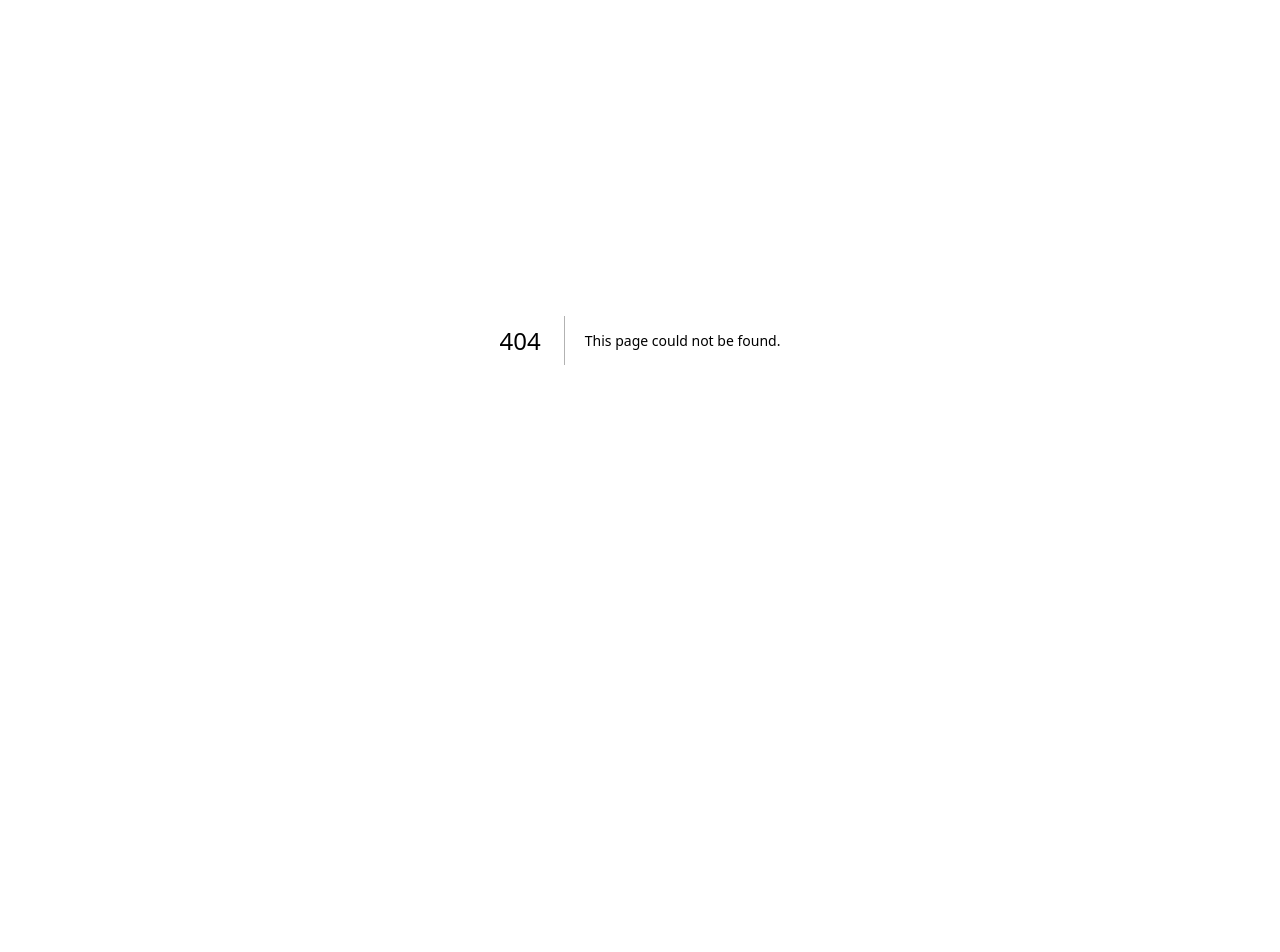
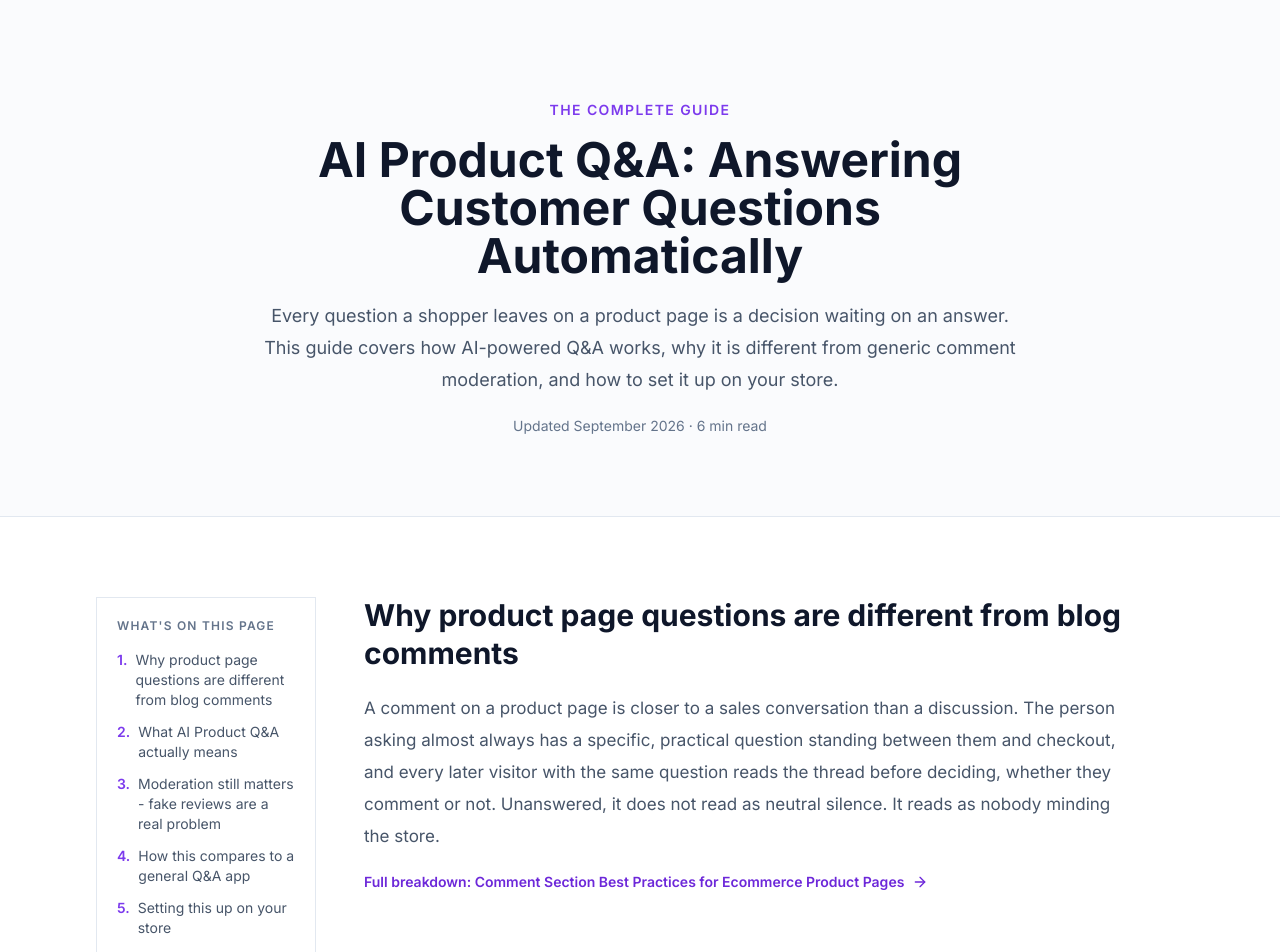
Before and after one commit to Mahdi-Ra/commentMind, a Next.js app in the folder dashboard/: page /guides/ai-product-qa in a window 1280 px wide. Before the commit this address had no page. Shown: the part 60-1012 px from the top of the page. Before the commit the page ends 800 px from the top, so only its background shows below. Built offline with nearby package versions, Linux system fonts and the light colour scheme.

Commit message:
Add AI product Q&A pillar guide

```diff
--- /dev/null
+++ b/dashboard/src/app/(landing)/guides/ai-product-qa/page.tsx
@@ -0,0 +1,90 @@
+import type { Metadata } from 'next'
+import Link from 'next/link'
+import { ArrowRight, BookOpen, CheckCircle2 } from 'lucide-react'
+import { LandingFooter } from '@/components/landing/footer'
+import { LandingNav } from '@/components/landing/nav'
+
+export const metadata: Metadata = {
+  title: { absolute: 'AI Product Q&A: Answering Customer Questions Automatically | CommentMind' },
+  description: 'How AI-powered Q&A works on product pages - answering shopper questions from your real product data, moderating fake reviews, and reducing support tickets.',
+}
+
+const toc = [
+  ['why-different', 'Why product page questions are different from blog comments'],
+  ['what-it-means', 'What AI Product Q&A actually means'],
+  ['moderation', 'Moderation still matters - fake reviews are a real problem'],
+  ['comparison', 'How this compares to a general Q&A app'],
+  ['setup', 'Setting this up on your store'],
+]
+
+export default function AiProductQaGuide() {
+  return (
+    <div className="min-h-screen bg-white">
+      <LandingNav />
+      <main>
+        <section className="border-b border-slate-200 bg-slate-50/70 pb-16 pt-32 sm:pb-20 sm:pt-40">
+          <div className="mx-auto max-w-4xl px-4 sm:px-6 lg:px-8">
+            <div className="mx-auto max-w-3xl text-center">
+              <p className="text-sm font-semibold uppercase tracking-widest text-violet-600">The complete guide</p>
+              <h1 className="mt-4 text-4xl font-bold text-slate-900 sm:text-5xl">AI Product Q&amp;A: Answering Customer Questions Automatically</h1>
+              <p className="mt-5 text-lg leading-8 text-slate-600">Every question a shopper leaves on a product page is a decision waiting on an answer. This guide covers how AI-powered Q&amp;A works, why it is different from generic comment moderation, and how to set it up on your store.</p>
+              <p className="mt-5 text-sm text-slate-500">Updated September 2026 · 6 min read</p>
+            </div>
+          </div>
+        </section>
+
+        <div className="mx-auto grid max-w-6xl gap-12 px-4 py-14 lg:grid-cols-[220px_minmax(0,1fr)] lg:py-20 sm:px-6 lg:px-8">
+          <aside className="h-fit border border-slate-200 bg-white p-5 lg:sticky lg:top-24">
+            <p className="text-xs font-semibold uppercase tracking-widest text-slate-500">What&apos;s on this page</p>
+            <ol className="mt-4 space-y-3">
+              {toc.map(([id, label], index) => (
+                <li key={id} className="flex gap-2 text-sm leading-5"><span className="font-semibold text-violet-600">{index + 1}.</span><a className="text-slate-600 transition hover:text-violet-700" href={`#${id}`}>{label}</a></li>
+              ))}
+            </ol>
+          </aside>
+
+          <article className="max-w-3xl text-[17px] leading-8 text-slate-600">
+            <section id="why-different" className="scroll-mt-28">
+              <h2 className="text-3xl font-bold leading-tight text-slate-900">Why product page questions are different from blog comments</h2>
+              <p className="mt-5">A comment on a product page is closer to a sales conversation than a discussion. The person asking almost always has a specific, practical question standing between them and checkout, and every later visitor with the same question reads the thread before deciding, whether they comment or not. Unanswered, it does not read as neutral silence. It reads as nobody minding the store.</p>
+              <ExternalArticle href="https://blog.commentmind.website/comment-best-practices-ecommerce">Comment Section Best Practices for Ecommerce Product Pages</ExternalArticle>
+            </section>
+
+            <section id="what-it-means" className="mt-14 scroll-mt-28">
+              <h2 className="text-3xl font-bold leading-tight text-slate-900">What AI Product Q&amp;A actually means</h2>
+              <p className="mt-5">Rather than a human checking every product page for new questions, AI Product Q&amp;A reads the question and answers it from your actual product data: pricing, variants, stock, sizing, and policies. It works the same way a staff member would if they had unlimited time to sit in every thread. The answer is grounded in what you have actually published, not generated generically, which is the difference between an answer a shopper trusts and one that reads as an obvious bot reply.</p>
+            </section>
+
+            <section id="moderation" className="mt-14 scroll-mt-28">
+              <h2 className="text-3xl font-bold leading-tight text-slate-900">Moderation still matters - fake reviews are a real problem</h2>
+              <p className="mt-5">Ecommerce comment and review sections attract a kind of noise blog comments mostly do not: bot-generated fake reviews meant to inflate or attack a product&apos;s reputation. A fake review with no link and no obvious spam pattern will not trip a standard spam filter. It needs the same context-aware evaluation used for comment spam, applied to reviews specifically. Answering questions and filtering fake reviews are two sides of the same problem: reading content in context instead of just pattern-matching it.</p>
+            </section>
+
+            <section id="comparison" className="mt-14 scroll-mt-28">
+              <h2 className="text-3xl font-bold leading-tight text-slate-900">How this compares to a general Q&amp;A app</h2>
+              <p className="mt-5">Most AI Q&amp;A tools built for Shopify stop at answering product questions. They do not moderate comment threads or reviews for spam and fake content. CommentMind does both from one dashboard: product Q&amp;A grounded in your catalog, plus comment and review moderation, instead of running a Q&amp;A app and a separate moderation tool side by side.</p>
+              <Link href="/shopify/" className="mt-5 inline-flex items-center gap-2 text-sm font-semibold text-violet-700 hover:text-violet-800">See the Shopify integration <ArrowRight className="h-4 w-4" /></Link>
+            </section>
+
+            <section id="setup" className="mt-14 scroll-mt-28">
+              <h2 className="text-3xl font-bold leading-tight text-slate-900">Setting this up on your store</h2>
+              <div className="mt-7 grid gap-3 sm:grid-cols-2">
+                <Link href="/shopify/" className="border border-slate-200 bg-slate-50 p-5 transition hover:border-violet-300 hover:bg-violet-50"><h3 className="text-base font-semibold text-slate-900">Shopify</h3><p className="mt-2 text-sm leading-6 text-slate-600">Native app integration that syncs with your product catalog.</p><span className="mt-4 inline-flex items-center gap-2 text-sm font-semibold text-violet-700">Explore Shopify <ArrowRight className="h-4 w-4" /></span></Link>
+                <Link href="/woocommerce/" className="border border-slate-200 bg-slate-50 p-5 transition hover:border-violet-300 hover:bg-violet-50"><h3 className="text-base font-semibold text-slate-900">WooCommerce</h3><p className="mt-2 text-sm leading-6 text-slate-600">Works alongside your existing product and blog comments.</p><span className="mt-4 inline-flex items-center gap-2 text-sm font-semibold text-violet-700">Explore WooCommerce <ArrowRight className="h-4 w-4" /></span></Link>
+              </div>
+            </section>
+
+            <div className="mt-14 border-l-2 border-violet-500 bg-violet-50 p-6 text-base leading-7 text-slate-700"><BookOpen className="mb-3 h-5 w-5 text-violet-700" />See <Link className="font-semibold text-violet-700 hover:text-violet-800" href="/pricing">pricing</Link> to get started, or read the full setup for your platform above.</div>
+          </article>
+        </div>
+
+        <section className="bg-slate-900 py-20 text-center"><div className="mx-auto max-w-2xl px-4 sm:px-6"><CheckCircle2 className="mx-auto h-6 w-6 text-violet-300" /><h2 className="mt-4 text-3xl font-bold text-white">Turn product questions into confident purchases</h2><p className="mt-4 text-slate-300">Start free and let CommentMind keep the conversation moving on every product page.</p><Link href="/auth" className="mt-8 inline-flex h-12 items-center gap-2 rounded-lg bg-white px-6 text-base font-semibold text-slate-900 transition hover:bg-slate-100">Try CommentMind free <ArrowRight className="h-4 w-4" /></Link></div></section>
+      </main>
+      <LandingFooter />
+    </div>
+  )
+}
+
+function ExternalArticle({ href, children }: { href: string; children: string }) {
+  return <a className="mt-5 inline-flex items-center gap-2 text-sm font-semibold text-violet-700 hover:text-violet-800" href={href} target="_blank" rel="noreferrer">Full breakdown: {children} <ArrowRight className="h-4 w-4" /></a>
+}
--- a/dashboard/src/components/landing/footer.tsx
+++ b/dashboard/src/components/landing/footer.tsx
@@ -8,6 +8,7 @@ const LINKS = {
     { label: 'Pricing', href: '/#pricing' },
     { label: 'FAQ', href: '/#faq' },
     { label: 'AI moderation guide', href: '/guides/ai-comment-moderation/' },
+    { label: 'AI product Q&A guide', href: '/guides/ai-product-qa/' },
   ],
   Developers: [
     { label: 'API docs', href: '/docs' },
```
